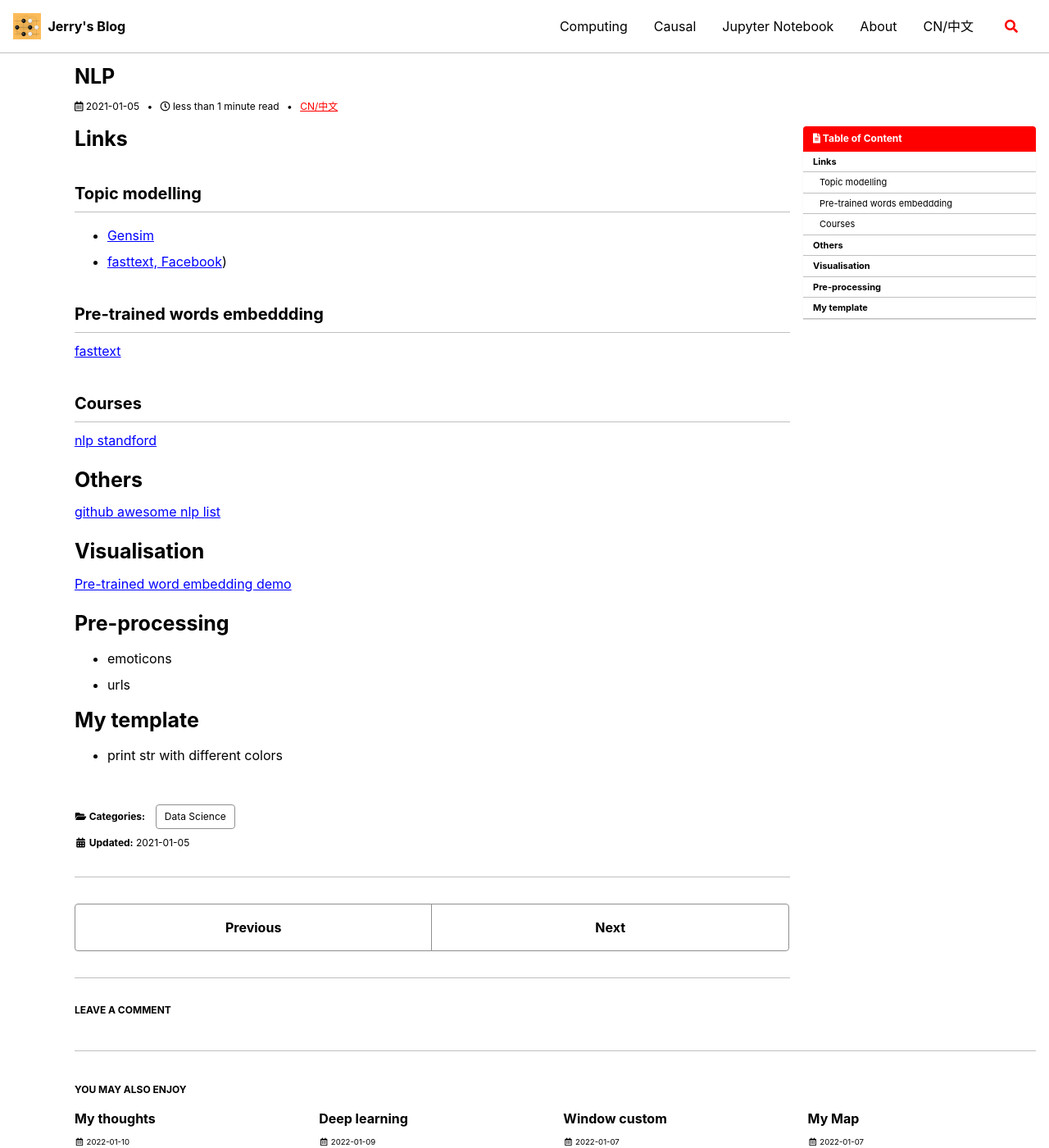
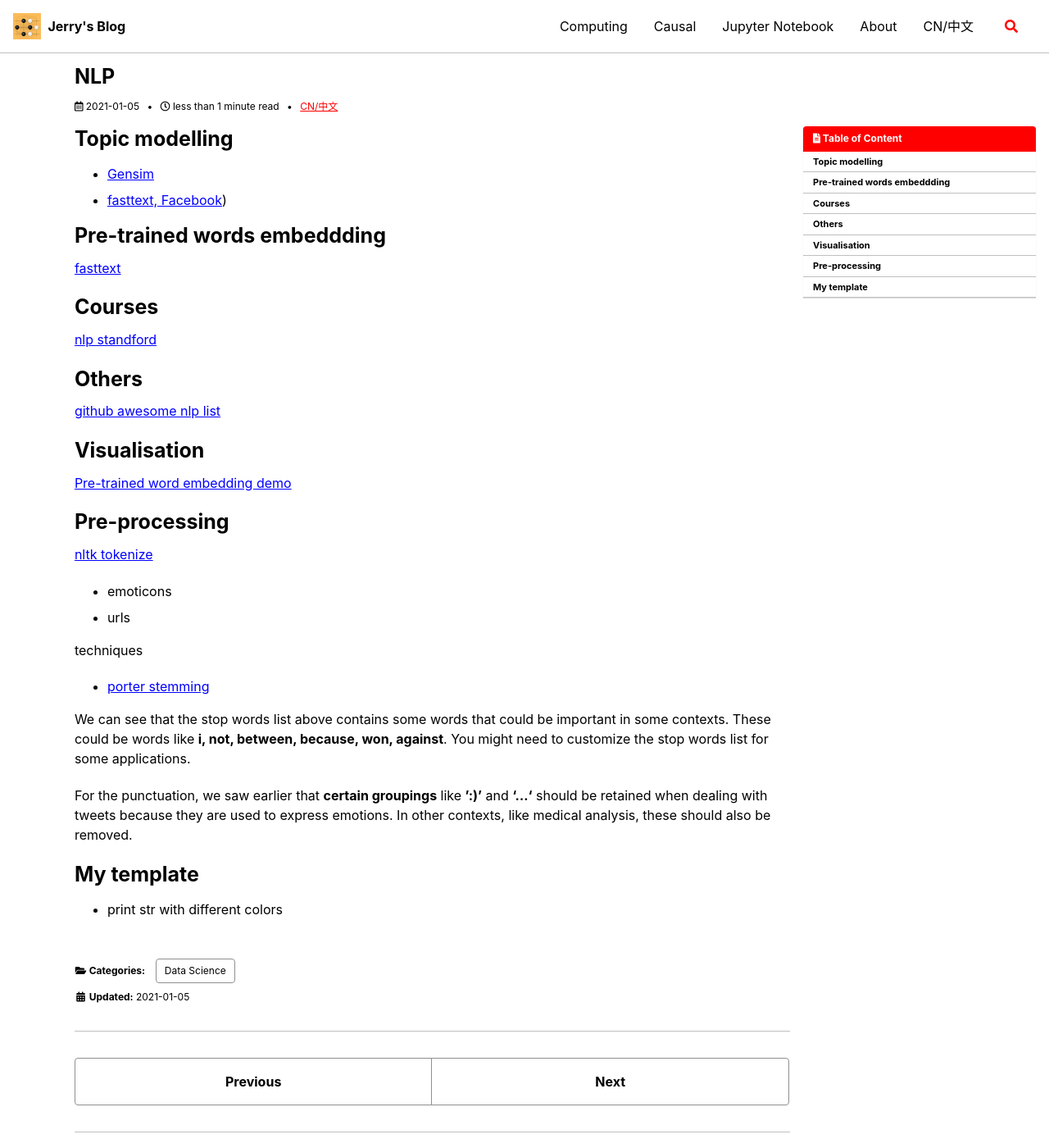
Before and after one commit to postsent/postsent.github.io, a Jekyll site: the page built from _posts/computing/data_science/nlp/2021-01-05-nlp.md, in a window 1280 px wide and 1400 px high. Shown: the whole window at 82% size. Built offline with Jekyll 4.4.1, drawn with Linux system fonts in a browser that asks for light colours; cached includes are drawn as plain includes; comment, search, counter and statistics services are not loaded.

Commit message:
upadtes: log

```diff
--- a/_posts/computing/data_science/nlp/2021-01-05-nlp.md
+++ b/_posts/computing/data_science/nlp/2021-01-05-nlp.md
@@ -7,18 +7,16 @@ categories:
 excerpt: As title
 ---
 
-# Links
-
-## Topic modelling
+# Topic modelling
 
 - [Gensim](https://radimrehurek.com/gensim/models/word2vec.html)
 - [fasttext, Facebook](https://fasttext.cc/))
 
-## Pre-trained words embeddding
+# Pre-trained words embeddding
 
 [fasttext](https://fasttext.cc/docs/en/english-vectors.html)
 
-## Courses
+# Courses
 
 [nlp standford](https://www.youtube.com/playlist?list=PLoROMvodv4rOSH4v6133s9LFPRHjEmbmJ)
 
@@ -32,8 +30,17 @@ excerpt: As title
 
 # Pre-processing
 
+[nltk tokenize](https://www.nltk.org/api/nltk.tokenize.html#module-nltk.tokenize.casual)
+
 - emoticons
 - urls
+
+techniques
+- [porter stemming](https://www.nltk.org/api/nltk.stem.html#module-nltk.stem.porter)
+
+We can see that the stop words list above contains some words that could be important in some contexts. These could be words like **i, not, between, because, won, against**. You might need to customize the stop words list for some applications.
+
+For the punctuation, we saw earlier that **certain groupings** like **':)'** and **'...'** should be retained when dealing with tweets because they are used to express emotions. In other contexts, like medical analysis, these should also be removed.
 
 # My template
 
```
Also changed, not shown: _posts/computing/jeykll/2021-12-29-logs.md (+19 -1 lines).
